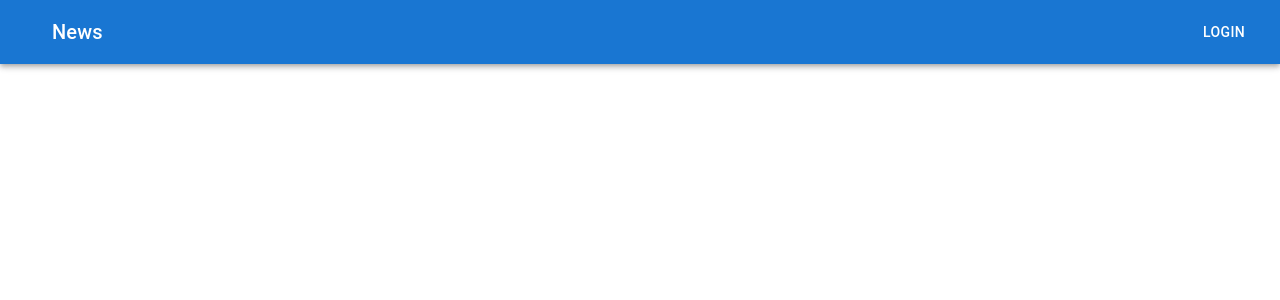
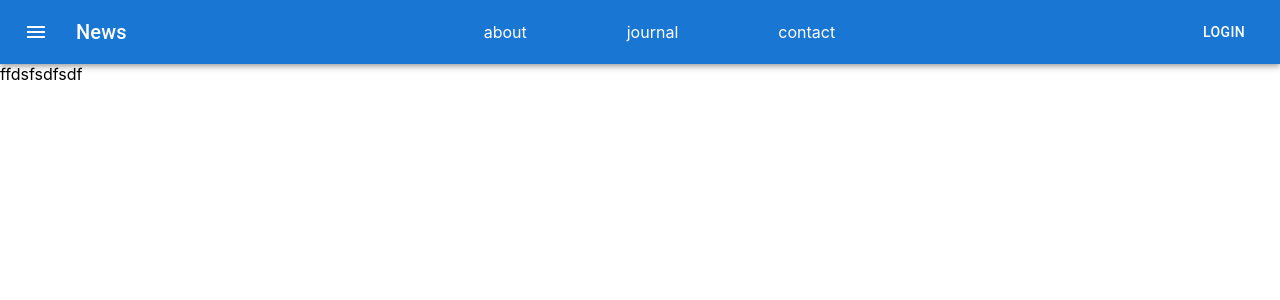
Before and after one commit to DevLeeYG/Project1withMui, a Next.js app: page / in a window 1280 px wide. Shown: the top 300 px of the page. Built offline with nearby package versions, Linux system fonts and the light colour scheme.

Commit message:
네비바 메뉴 포지션

```diff
--- /dev/null
+++ b/component/AppLayout.tsx
@@ -0,0 +1,103 @@
+import React, { useMemo } from "react";
+import AppBar from "@mui/material/AppBar";
+import Box from "@mui/material/Box";
+import Toolbar from "@mui/material/Toolbar";
+import Typography from "@mui/material/Typography";
+import Button from "@mui/material/Button";
+import IconButton from "@mui/material/IconButton";
+import MenuIcon from "@mui/icons-material/Menu";
+import styled from "styled-components";
+import { useMediaQuery } from "@material-ui/core";
+import { Props } from "./Props";
+import Link from "next/link";
+
+const MenuBox = styled.div`
+  text-align: center;
+
+  a {
+    margin-left: 30px;
+    margin-right: 30px;
+  }
+  @media screen and (max-width: 768px) {
+    display: none;
+  }
+`;
+type homemanu = {
+  marginRight: string;
+  marginLeft: string;
+};
+
+let styles: homemanu = {
+  marginRight: "50px",
+  marginLeft: "50px",
+};
+
+const AppLayout = ({ children }: Props) => {
+  const isXs = useMediaQuery("(max-width:768px)");
+  return (
+    <>
+      <Box sx={{ flexGrow: 1 }}>
+        <AppBar position="static">
+          <Toolbar>
+            <IconButton
+              size="large"
+              edge="start"
+              color="inherit"
+              aria-label="menu"
+              sx={{ mr: 2 }}
+            >
+              <MenuIcon />
+            </IconButton>
+            {isXs ? (
+              <Typography
+                variant="h6"
+                component="div"
+                sx={{ flexGrow: 1, textAlign: "center" }}
+              >
+                <Link passHref href="/">
+                  <a> News</a>
+                </Link>
+              </Typography>
+            ) : (
+              <Typography variant="h6" component="div" sx={{ flexGrow: 1 }}>
+                <Link passHref href="/">
+                  <a> News</a>
+                </Link>
+              </Typography>
+            )}
+            <Box sx={{ flexGrow: 1, display: { xs: "none", sm: "block" } }}>
+              <Link passHref href="/about">
+                <a style={styles}>about</a>
+              </Link>
+              <Link href="/journal">
+                <a style={styles}>journal</a>
+              </Link>
+              <Link href="/contact">
+                <a style={styles}>contact</a>
+              </Link>
+            </Box>
+            <Button color="inherit">Login</Button>
+          </Toolbar>
+        </AppBar>
+      </Box>
+      {children}
+    </>
+  );
+};
+
+export default AppLayout;
+
+{
+  //     const isXs = useMediaQuery("(max-width:768px)");
+  //   /* <IconButton
+  // size="large"
+  // edge="start"
+  // color="inherit"
+  // aria-label="menu"
+  // sx={{ mr: 2 }}
+  // >
+  // <MenuIcon sx={{ display: { xs: "block", sm: "none" } }} />
+  // </IconButton> */
+}
+
+// {isXs ? null : <Button color="inherit">Login</Button>}
--- /dev/null
+++ b/component/Props.tsx
@@ -0,0 +1,3 @@
+export type Props = {
+  children?: JSX.Element;
+};
--- a/pages/Header.js
+++ /dev/null
@@ -1,58 +0,0 @@
-import React from "react";
-import AppBar from "@mui/material/AppBar";
-import Box from "@mui/material/Box";
-import Toolbar from "@mui/material/Toolbar";
-import Typography from "@mui/material/Typography";
-import Button from "@mui/material/Button";
-import IconButton from "@mui/material/IconButton";
-import MenuIcon from "@mui/icons-material/Menu";
-import styled from "styled-components";
-import { useMediaQuery } from "@material-ui/core";
-
-const Header = () => {
-  const isXs = useMediaQuery("(max-width:1000px)");
-  return (
-    <Box sx={{ flexGrow: 1 }}>
-      <AppBar position="static">
-        <Toolbar>
-          <IconButton
-            size="large"
-            edge="start"
-            color="inherit"
-            aria-label="menu"
-            sx={{ mr: 2 }}
-          >
-            <MenuIcon sx={{ display: { xs: "block", sm: "none" } }} />
-          </IconButton>
-          {isXs ? (
-            <Typography
-              className="Heder-Typography"
-              variant="h6"
-              component="div"
-              sx={{
-                textAlign: "center",
-                flexGrow: 1,
-              }}
-            >
-              News
-            </Typography>
-          ) : (
-            <Typography
-              variant="h6"
-              component="div"
-              sx={{
-                flexGrow: 1,
-              }}
-            >
-              News
-            </Typography>
-          )}
-
-          <Button color="inherit">Login</Button>
-        </Toolbar>
-      </AppBar>
-    </Box>
-  );
-};
-
-export default Header;
--- a/pages/index.tsx
+++ b/pages/index.tsx
@@ -1,20 +1,15 @@
-import type { NextPage } from 'next'
-import Head from 'next/head'
-import Image from 'next/image'
-import styles from '../styles/Home.module.css'
-import Header from './Header'
+import type { NextPage } from "next";
+import Head from "next/head";
+
+import AppLayout from "../component/AppLayout";
+
 const Home: NextPage = () => {
   return (
-    <div >
-      <Head>
-        <title>넥스트.js 타입스크립트 연습</title>
-        <meta name="description" content="Generated by create next app" />
-        <link rel="icon" href="/favicon.ico" />
-      </Head>
-  <Header/>
+    <>
+      <AppLayout></AppLayout>
+      <div>ffdsfsdfsdf</div>
+    </>
+  );
+};
 
-    </div>
-  )
-}
-
-export default Home
+export default Home;
--- a/pages/ss.css
+++ /dev/null
@@ -1,5 +0,0 @@
-@media screen and(max-width:600px) {
-  .Heder-Typography {
-    text-align: left;
-  }
-}
```
Also changed, not shown: pages/about.tsx (added, +13 -0 lines), pages/contact.tsx (added, +13 -0 lines), pages/journal.tsx (added, +13 -0 lines), pages/profile.tsx (added, +13 -0 lines), .babelrc (added), 1 other file (tests, documents, lock files or other folders).
